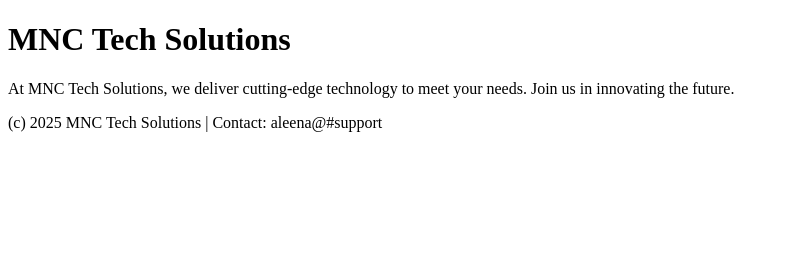
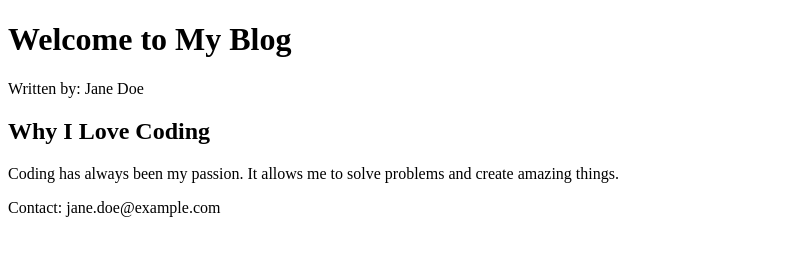
Before and after one commit to aleenaanbazhagan/Innovatoin-Lab-task, a plain HTML site: page index.html in a window 1280 px wide. Shown: the whole page, without its empty margins (0-789 px from the left). Drawn offline with Linux system fonts and the light colour scheme.

Commit message:
Add files via upload

```diff
--- a/index.html
+++ b/index.html
@@ -2,23 +2,21 @@
 <html lang="en">
 <head>
     <meta charset="UTF-8">
-    <meta name="viewport" content="width=oo, initial-scale=1.0">
-    <title>Document</title>
+    <meta name="viewport" content="width=device-width, initial-scale=1.0">
+    <title>My bolg</title>
 </head>
 <body>
     <header>
-        <h1>MNC Tech Solutions</h1>
+        <h1>Welcome to My Blog</h1>
+        <p>Written by: Jane Doe</p>
         </header>
-        <main>
-        <p>At MNC Tech Solutions, we deliver
-
-        cutting-edge technology to meet your needs. Join us in
-        innovating the future.</p>
-        </main>
+        <article>
+        <h2>Why I Love Coding</h2>
+        <p>Coding has always been my passion. It allows me
+        to solve problems and create amazing things.</p>
+        </article>
         <footer>
-        <p>(c) 2025 MNC Tech Solutions | Contact:
-
-        aleena@#support</p>
-        </footer></header>
+        <p>Contact: jane.doe@example.com</p>
+        </footer>
 </body>
 </html>
```
